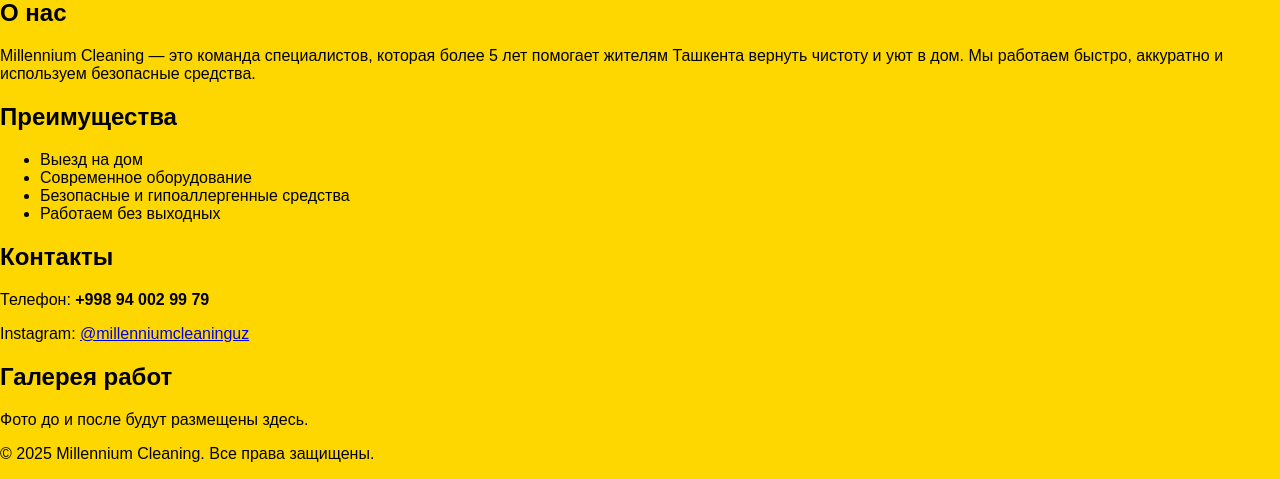
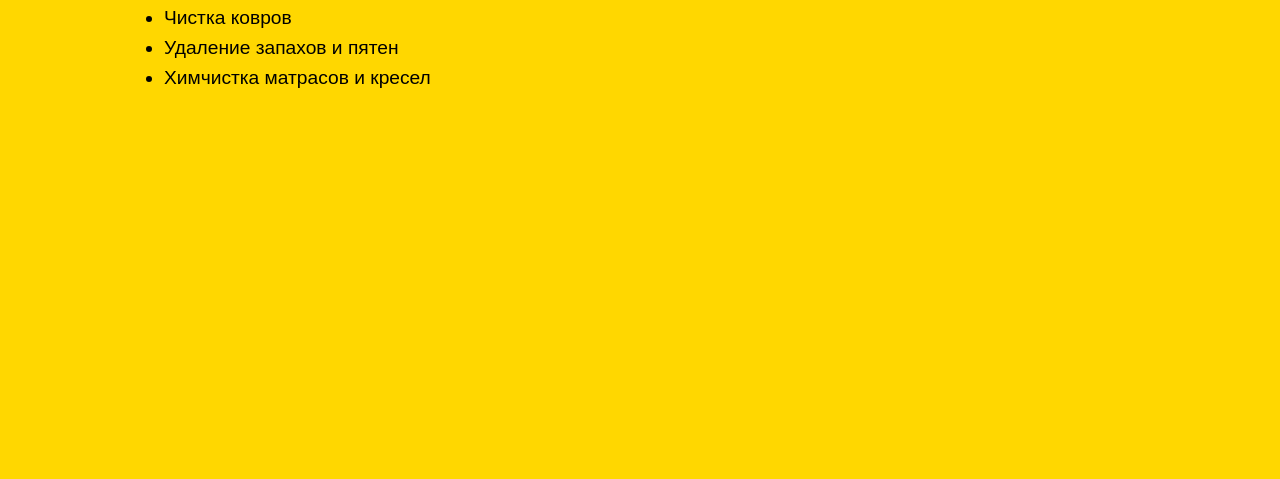
Before and after one commit to Millennium-Cleaning/millennium-cleaning.github.io, a plain HTML site: page index.html in a window 1280 px wide. Shown: the part 560-1039 px from the top of the page. After the commit the page ends 800 px from the top, so only its background shows below. Drawn offline with Linux system fonts and the light colour scheme.

Commit message:
Update index.html

```diff
--- a/index.html
+++ b/index.html
@@ -1,4 +1,4 @@
-<!DOCTYPE html>
+<<!DOCTYPE html>
 <html lang="ru">
 <head>
   <meta charset="UTF-8" />
@@ -31,7 +31,7 @@
       <button>Оформить заявку</button>
     </section>
 
-    <section id="services" class="section">
+    <section class="services" id="services">
       <h2>Наши услуги</h2>
       <ul>
         <li>Химчистка диванов</li>
@@ -41,35 +41,7 @@
       </ul>
     </section>
 
-    <section id="about" class="section">
-      <h2>О нас</h2>
-      <p>Millennium Cleaning — это команда специалистов, которая более 5 лет помогает жителям Ташкента вернуть чистоту и уют в дом. Мы работаем быстро, аккуратно и используем безопасные средства.</p>
-    </section>
-
-    <section id="advantages" class="section">
-      <h2>Преимущества</h2>
-      <ul>
-        <li>Выезд на дом</li>
-        <li>Современное оборудование</li>
-        <li>Безопасные и гипоаллергенные средства</li>
-        <li>Работаем без выходных</li>
-      </ul>
-    </section>
-
-    <section id="contacts" class="section">
-      <h2>Контакты</h2>
-      <p>Телефон: <strong>+998 94 002 99 79</strong></p>
-      <p>Instagram: <a href="https://www.instagram.com/millenniumcleaninguz" target="_blank">@millenniumcleaninguz</a></p>
-    </section>
-
-    <section id="gallery" class="section">
-      <h2>Галерея работ</h2>
-      <p>Фото до и после будут размещены здесь.</p>
-    </section>
+    <!-- Добавь другие секции: О нас, Преимущества, Контакты, Фото по аналогии -->
   </main>
-
-  <footer>
-    <p>© 2025 Millennium Cleaning. Все права защищены.</p>
-  </footer>
 </body>
 </html>
```
